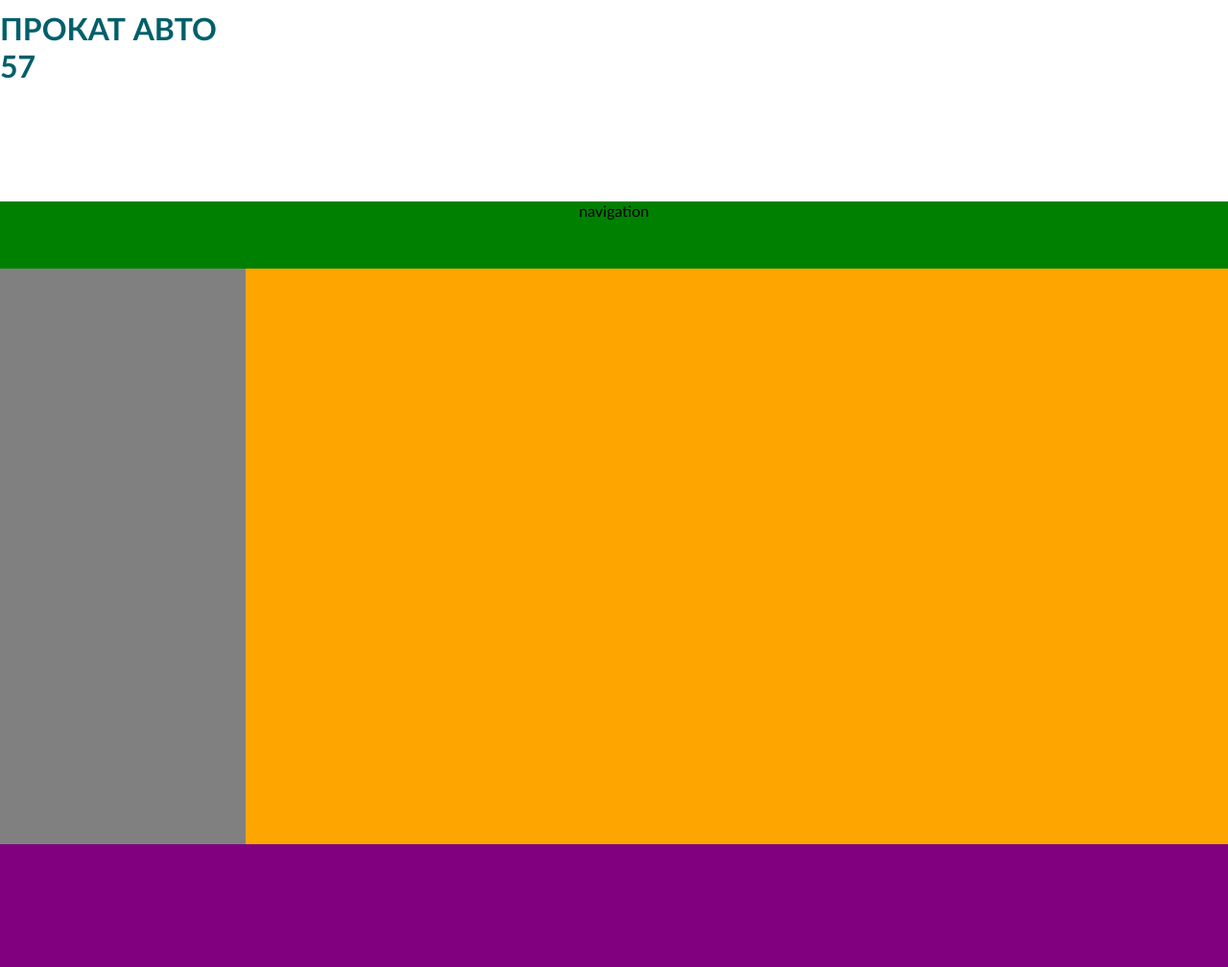
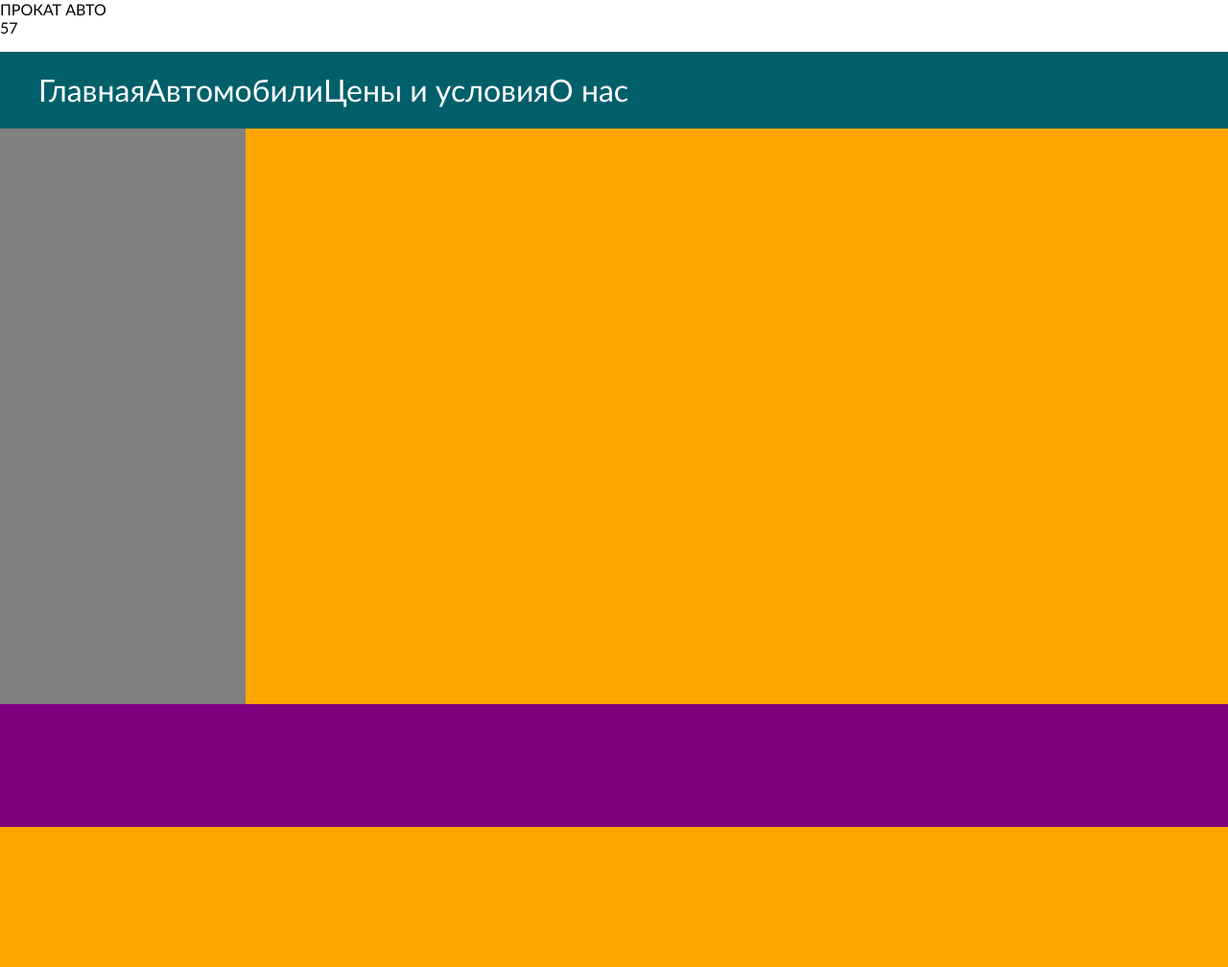
Before and after one commit to jej234/study, a PHP site: page /main.html in a window 1280 px wide. Shown: the whole page at 96% size. After the commit the page ends 862 px from the top, so only its background shows below. Run offline with PHP 8.4, Linux system fonts and the light colour scheme.

Commit message:
работал с навбаром

```diff
--- a/rent_car/css/style.css
+++ b/rent_car/css/style.css
@@ -1,13 +1,17 @@
 * {
-    margin: 0px;
-    padding: 0px;
     font-family: Optima, sans-serif;
+
 }
 
 body {
+    margin: 0;
+    padding: 0;
+}
+
+#container {
     width: 100%;
 }
-header {
+.header {
     color: #015f6a;
     background-color: white;
     width: 100%;
@@ -15,15 +19,35 @@ header {
 
 }
 
-.text-header {
-    margin-top: 10px;
+#navigation {
+    background-color: #015F6A;
+    width: 100%;
+    height: 80px;
+
 }
 
-.navigation {
-    background-color: green;
+#navigation ul {
     text-align: center;
-    width: 100%;
-    height: 70px;
+}
+
+#navigation ul li {
+    list-style-type: none;
+    float: left;
+    padding-top: 20px;
+    margin: auto;
+}
+
+#navigation ul li a {
+    color: white;
+
+    font-size: 24pt;
+    text-decoration: none;
+
+
+}
+
+#navigation ul li a:hover {
+    color: gray;
 }
 
 .menu {
@@ -42,7 +66,7 @@ header {
     height: 600px;
 }
 
-footer {
+.footer {
     background-color: purple;
     bottom: 0;
     width: 100%;
--- a/rent_car/main.html
+++ b/rent_car/main.html
@@ -6,21 +6,27 @@
     <title>Прокат автомобилей в Орле</title>
 </head>
 <body>
-    <header>
+    <div id="container">
+        <div class="text-header">
+            ПРОКАТ АВТО<br>57
+        </div>
+        <div id="navigation">
+            <ul>
+                <li><a href = "#">Главная</a></li>
+                <li><a href = "#">Автомобили</a></li>
+                <li><a href = "#">Цены и условия</a></li>
+                <li><a href = "#">О нас</a></li>
+            </ul>
+        </div>
+        <div class="content">
+        </div>
+        <div class="menu">
 
-           <div class="text-header">
-            <h1>ПРОКАТ АВТО<br>57</h1>
-           </div>
+        </div>
+        <div class="footer">
 
+        </div>
+    </div>
 
-    </header>
-    <div class="navigation">
-        navigation
-    </div>
-    <div class="content">
-
-    </div>
-    <div class="menu"></div>
-    <footer></footer>
 </body>
 </html>
```
